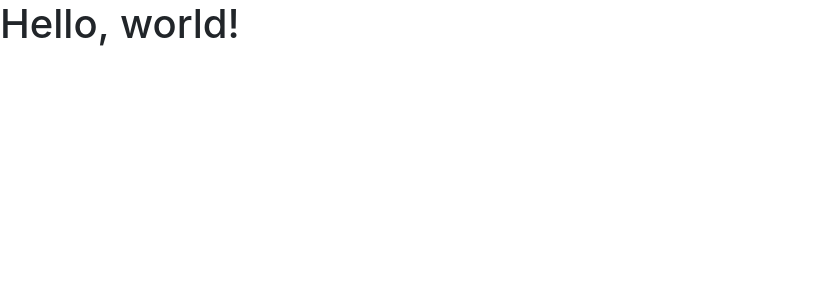
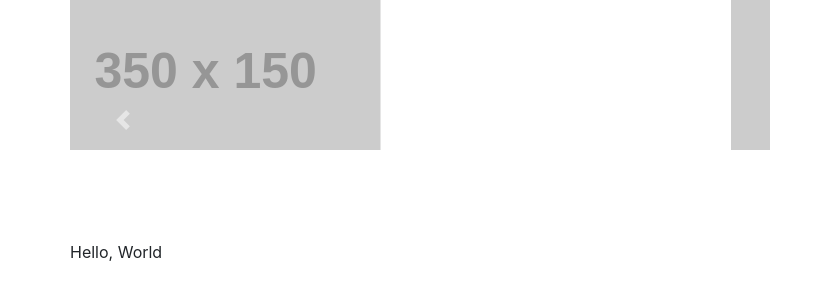
Before and after one commit to MusaMohammadi/MusaMohammadi.github.io, a plain HTML site: page index.html in a window 1280 px wide. Shown: the whole page, without its empty margins (0-830 px from the left). Drawn offline with nearby package versions, Linux system fonts and the light colour scheme; placeholder pictures from the web are drawn by us.

Commit message:
Added slideshow carousel

```diff
--- /dev/null
+++ b/css/index.css
@@ -0,0 +1,15 @@
+html, body, .main {
+	min-height: 100%;
+	height:100%;
+	width:100%;
+}
+
+.banner {
+	height: 30%;
+	width: 100%
+}
+
+.items {
+	height: 70%;
+	width: 100%;
+}
--- a/index.html
+++ b/index.html
@@ -7,11 +7,43 @@
 
     <!-- Bootstrap CSS -->
     <link rel="stylesheet" href="https://stackpath.bootstrapcdn.com/bootstrap/4.2.1/css/bootstrap.min.css" integrity="sha384-GJzZqFGwb1QTTN6wy59ffF1BuGJpLSa9DkKMp0DgiMDm4iYMj70gZWKYbI706tWS" crossorigin="anonymous">
-
+    <link rel="stylesheet" type="text/css" href="./css/index.css">
     <title>Hello, world!</title>
   </head>
   <body>
-    <h1>Hello, world!</h1>
+    <div class="container main">
+      <div class="row banner">
+        <div id="carouselExampleIndicators" class="carousel slide" data-ride="carousel">
+  <ol class="carousel-indicators">
+    <li data-target="#carouselExampleIndicators" data-slide-to="0" class="active"></li>
+    <li data-target="#carouselExampleIndicators" data-slide-to="1"></li>
+    <li data-target="#carouselExampleIndicators" data-slide-to="2"></li>
+  </ol>
+  <div class="carousel-inner">
+    <div class="carousel-item active">
+      <img class="d-block " src="https://via.placeholder.com/350x150" alt="First slide">
+    </div>
+    <div class="carousel-item">
+      <img class="d-block " src="https://via.placeholder.com/350x150" alt="Second slide">
+    </div>
+    <div class="carousel-item">
+      <img class="d-block " src="https://via.placeholder.com/350x150" alt="Third slide">
+    </div>
+  </div>
+  <a class="carousel-control-prev" href="#carouselExampleIndicators" role="button" data-slide="prev">
+    <span class="carousel-control-prev-icon" aria-hidden="true"></span>
+    <span class="sr-only">Previous</span>
+  </a>
+  <a class="carousel-control-next" href="#carouselExampleIndicators" role="button" data-slide="next">
+    <span class="carousel-control-next-icon" aria-hidden="true"></span>
+    <span class="sr-only">Next</span>
+  </a>
+</div>
+      </div>
+      <div class="row items">
+        Hello, World
+      </div>
+    </div>
 
     <!-- Optional JavaScript -->
     <!-- jQuery first, then Popper.js, then Bootstrap JS -->
```
